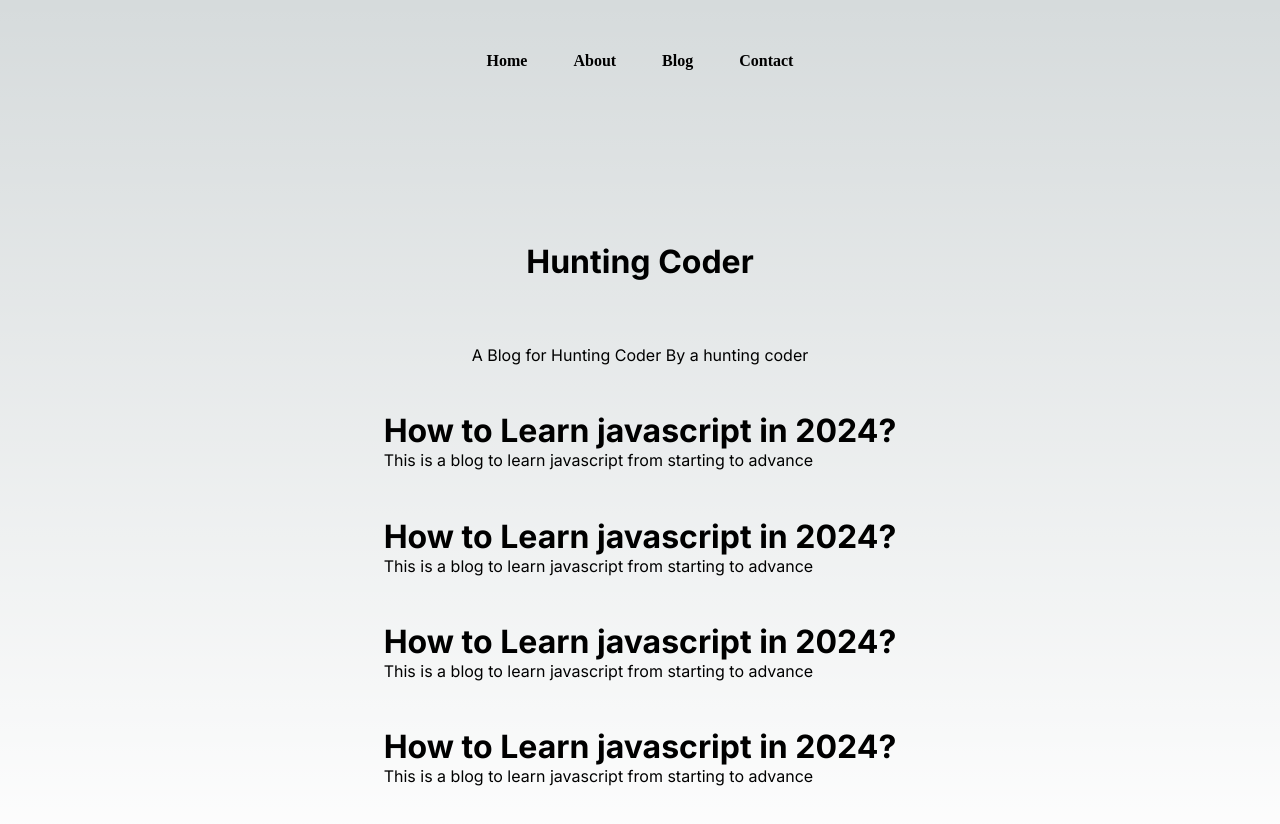
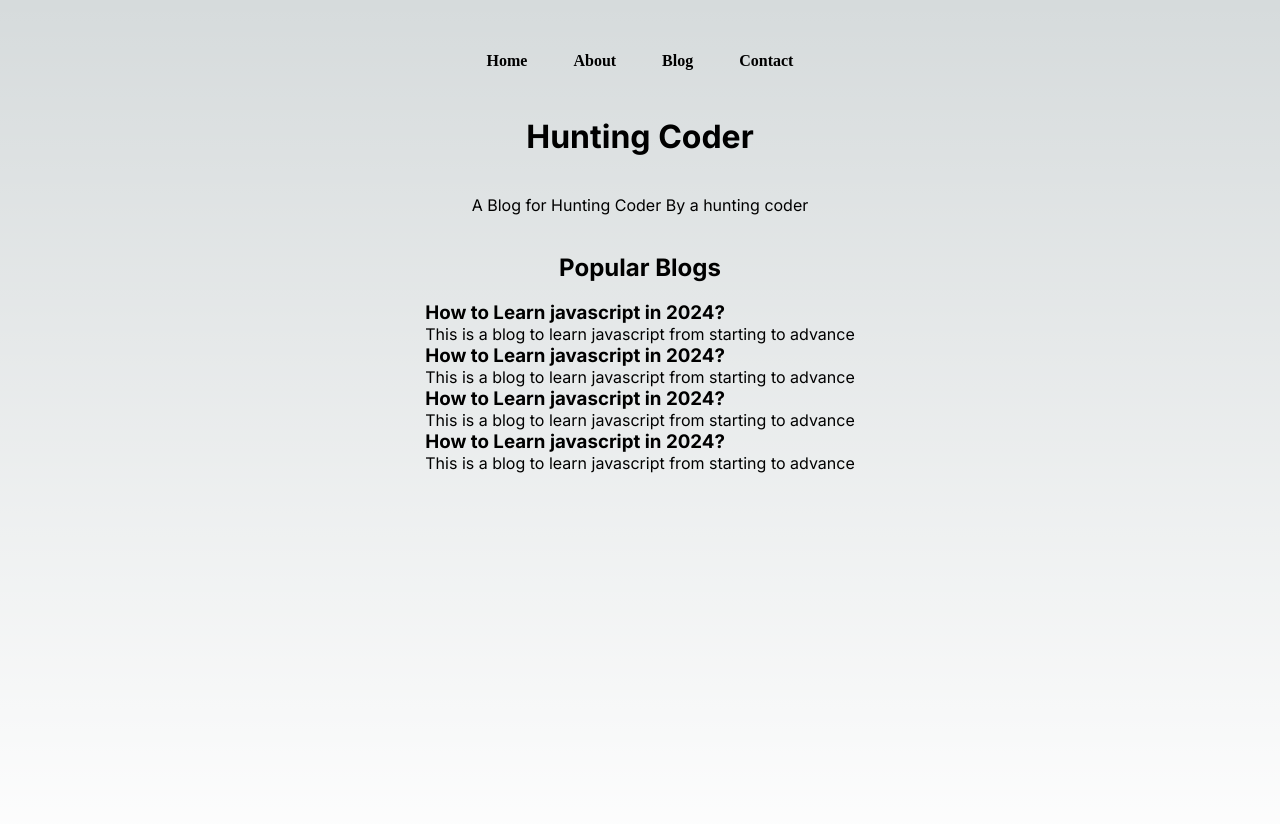
Before and after one commit to Laraib007/Advance-Nextjs, a Next.js app in the folder my-app/: page / in a window 1280 px wide. Shown: the top 824 px of the page. Built offline with nearby package versions, Linux system fonts and the light colour scheme.

Commit message:
updating classNames and styling

```diff
--- a/my-app/pages/index.js
+++ b/my-app/pages/index.js
@@ -29,31 +29,32 @@ export default function Home() {
         <h1 className={styles.center}>
         Hunting Coder
         </h1>
-            <p >
+            <p className={styles.center} >
               A Blog for Hunting Coder By a hunting coder
             </p>
+            <h2  className={styles.center}>Popular Blogs</h2>
             </div>
             <div className="blog">
               <div className="blogItems">
-                <h1>How to Learn javascript in 2024?</h1>
+                <h3>How to Learn javascript in 2024?</h3>
                 <p>This is a blog to learn javascript from starting to advance</p>
               </div>
             </div>
             <div className="blog">
               <div className="blogItems">
-                <h1>How to Learn javascript in 2024?</h1>
+                <h3>How to Learn javascript in 2024?</h3>
                 <p>This is a blog to learn javascript from starting to advance</p>
               </div>
             </div>
             <div className="blog">
               <div className="blogItems">
-                <h1>How to Learn javascript in 2024?</h1>
+                <h3>How to Learn javascript in 2024?</h3>
                 <p>This is a blog to learn javascript from starting to advance</p>
               </div>
             </div>
             <div className="blog">
               <div className="blogItems">
-                <h1>How to Learn javascript in 2024?</h1>
+                <h3>How to Learn javascript in 2024?</h3>
                 <p>This is a blog to learn javascript from starting to advance</p>
               </div>
             </div>
--- a/my-app/styles/Home.module.css
+++ b/my-app/styles/Home.module.css
@@ -5,6 +5,8 @@
   align-items: center;
   padding: 6rem;
   min-height: 100vh;
+  justify-content: flex-start;
+  padding-top: 1rem;
 }
 
 .description {
@@ -77,7 +79,7 @@
   justify-content: center;
   align-items: center;
   position: relative;
-  padding: 4rem 0;
+  padding: 1.2rem 0;
 }
 
 .center::before {
```
